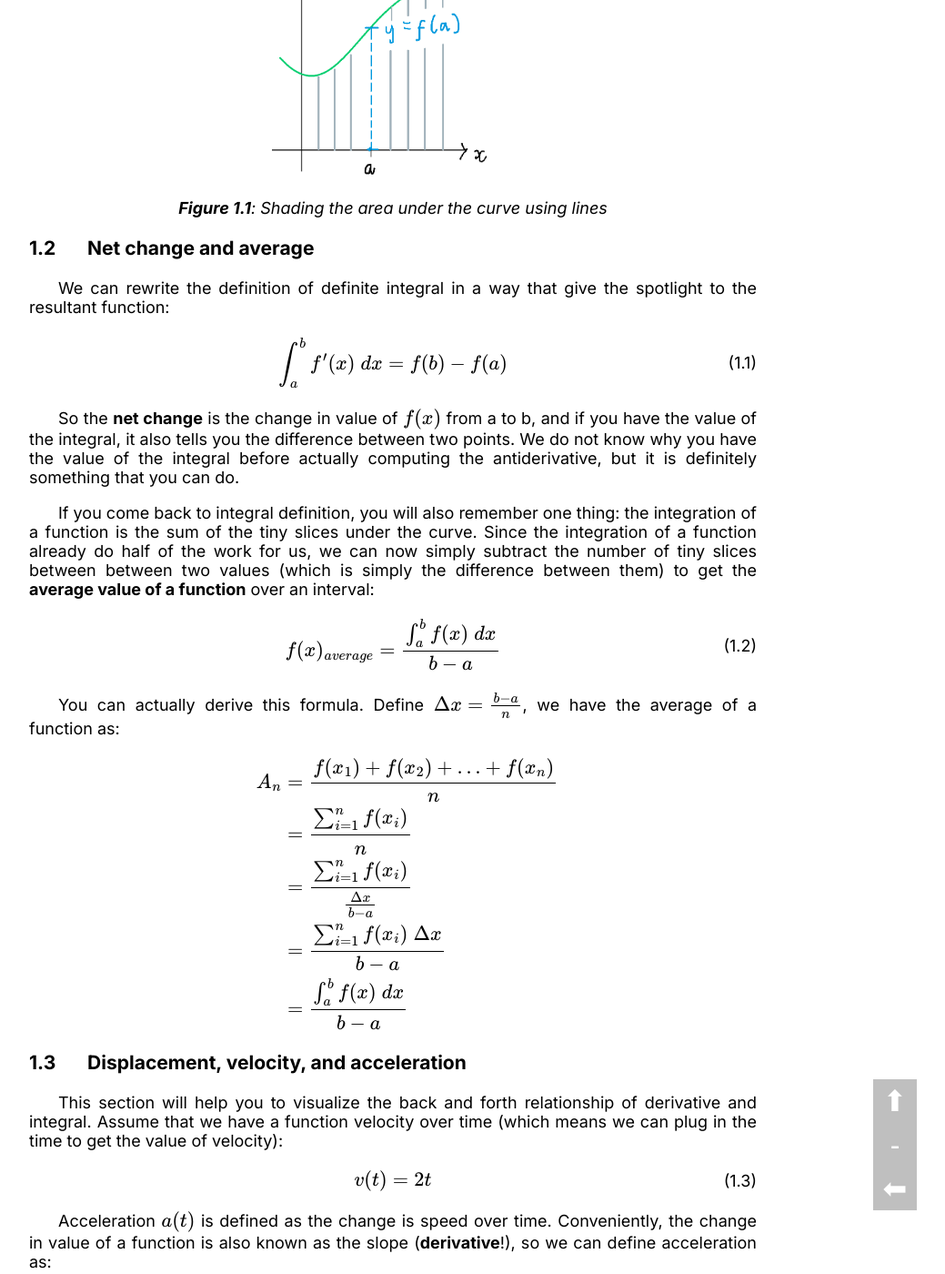
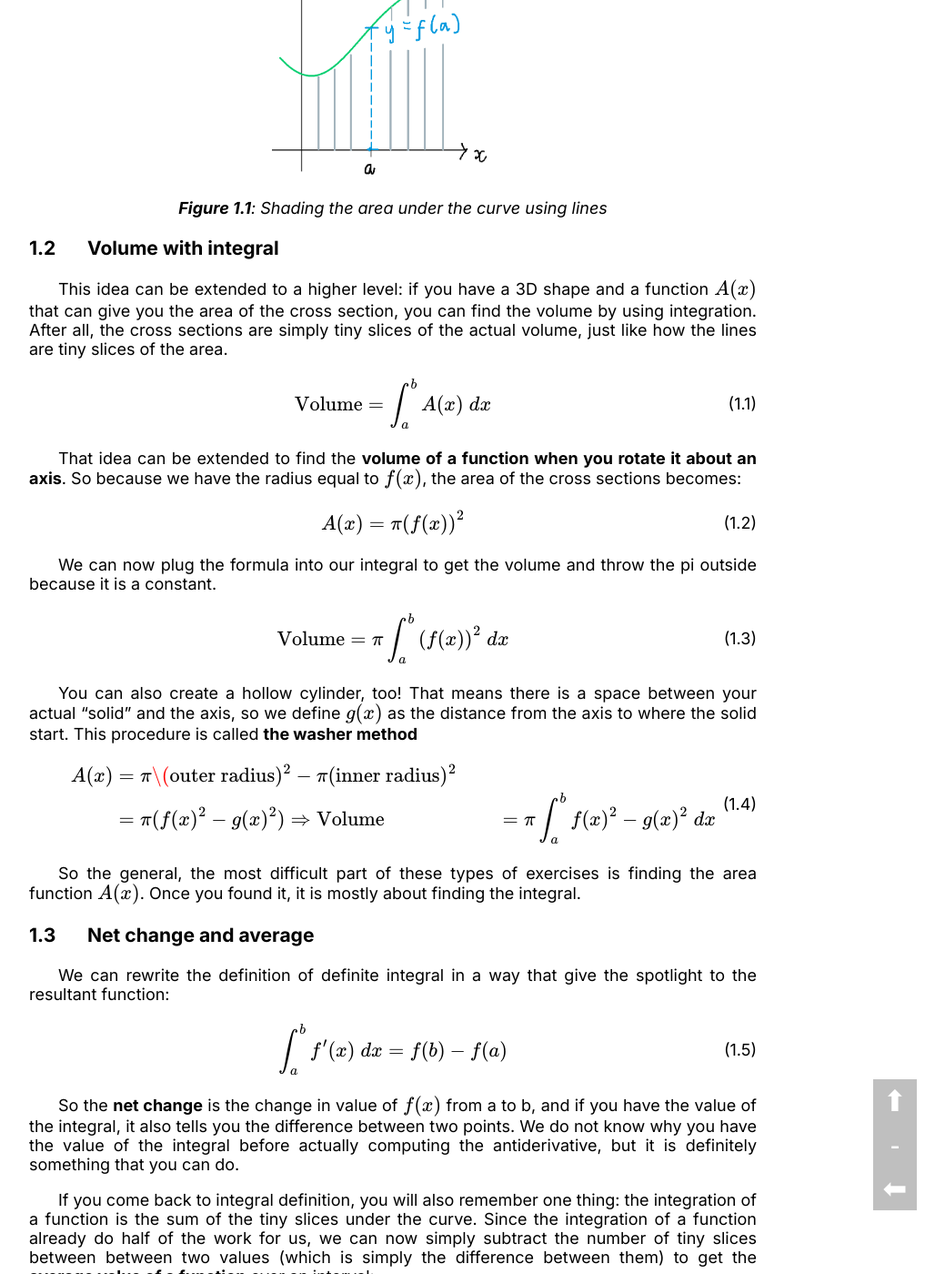
Before and after one commit to LukeNK/n-week-project, a Jekyll site: the page built from chapters/_m/integral-app.md, in a window 1280 px wide and 1400 px high, scrolled down 386 px. Shown: the whole window at 91% size, without its empty margins (208-1247 px from the left). Built offline with Jekyll 4.4.1, drawn with Linux system fonts in a browser that asks for light colours; some of the changed text lies outside the part shown.

Commit message:
More details in integral application

```diff
--- a/chapters/_m/integral-app.md
+++ b/chapters/_m/integral-app.md
@@ -15,6 +15,34 @@ So that is the meaning of the phrase "the accumulation of the value of a functio
     <img src="{{ site.url }}/figures/m/12.png" style="max-height: 15rem">
     <figcaption>Shading the area under the curve using lines</figcaption>
 </figure>
+
+### Volume with integral
+This idea can be extended to a higher level: if you have a 3D shape and a function $A(x)$ that can give you the area of the cross section, you can find the volume by using integration. After all, the cross sections are simply tiny slices of the actual volume, just like how the lines are tiny slices of the area.
+<eq>
+    \text{Volume} = \int_a^b A(x) \;dx
+</eq>
+
+That idea can be extended to find the **volume of a function when you rotate it about an axis**. So because we have the radius equal to $f(x)$, the area of the cross sections becomes:
+<eq>
+    A(x) = \pi\left(f(x)\right)^2
+</eq>
+We can now plug the formula into our integral to get the volume and throw the pi outside because it is a constant.
+<eq>
+    \text{Volume} = \pi\int_a^b \left(f(x)\right)^2 \;dx
+</eq>
+
+You can also create a hollow cylinder, too! That means there is a space between your actual "solid" and the axis, so we define $g(x)$ as the distance from the axis to where the solid start. This procedure is called **the washer method**
+<eq>\begin{aligned}
+    A(x) &= \pi\(\text{outer radius})^2 - \pi(\text{inner radius})^2 \\
+    &= \pi(f(x)^2-g(x)^2)
+    \Rightarrow \text{Volume} &= \pi\int_a^b f(x)^2 - g(x)^2 \;dx
+\end{aligned}</eq>
+
+So the general, the most difficult part of these types of exercises is finding the area function $A(x)$. Once you found it, it is mostly about finding the integral.
+
+<!--
+Talk about the shell method
+-->
 
 ### Net change and average
 We can rewrite the definition of definite integral in a way that give the spotlight to the resultant function:
```
